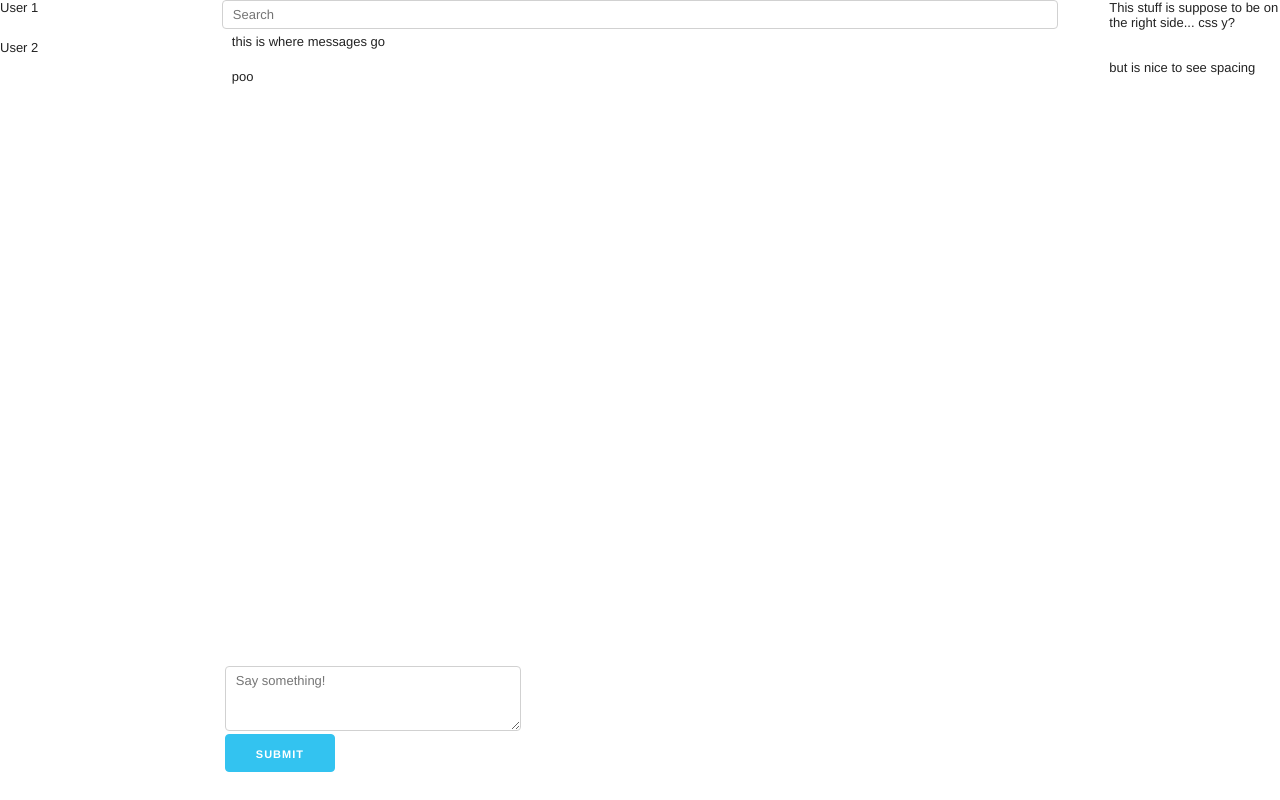
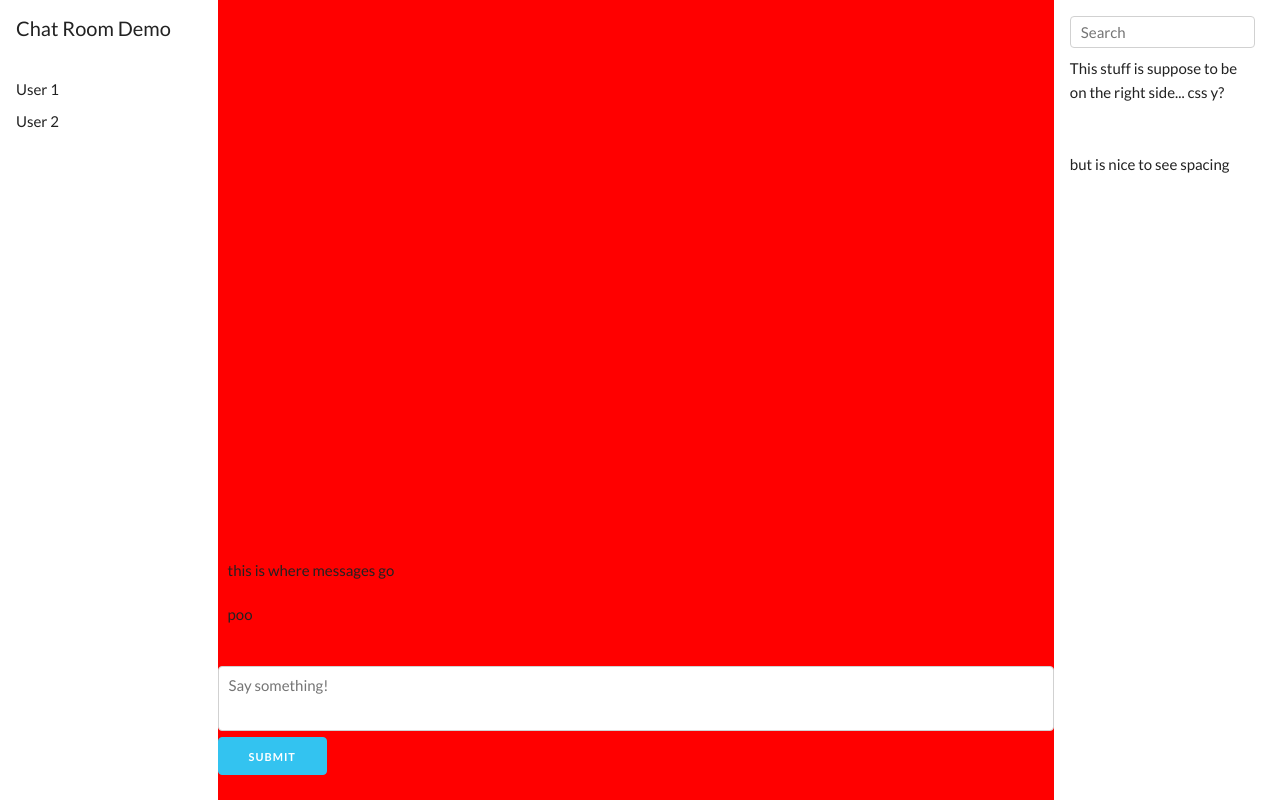
Before and after one commit to kelseyll/websockets_webapps_workshop, a website: page app/index.html in a window 1280 px wide. Drawn offline with nearby package versions, Linux system fonts and the light colour scheme; files that its build step writes are made by us from their sources.

Commit message:
Improve column width

```diff
--- a/app/index.html
+++ b/app/index.html
@@ -6,24 +6,26 @@
 	<link rel="stylesheet" type="text/css" href="skeleton.css">
 	<link rel="stylesheet" type="text/css" href="normalize.css">
 	<link rel="stylesheet" type="text/css" href="index.css">
-	<link rel="stylesheet" type="text/css" href="custom.css">
+
+	<!-- Bomb Ass Slack Look-Alike Font -->
+	<link href='https://fonts.googleapis.com/css?family=Lato:300,400,700' rel='stylesheet' type='text/css'>
 </head>
 
 <body>
 	<div class="container">
-		<div class="row">
-			<div>
-				<div id="users" class="two columns">
-					<p>User 1</p>
+			<div class="user-column two columns">
+				<div id="users">
+					<h2>Chat Room Demo</h2>
+					<p><img src="">User 1</p>
 					<p>User 2</p>
 				</div>
 			</div>
-			<div class="eight columns">
-				<input class="u-full-width" type="text" placeholder="Search" id="exampleEmailInput">
+		<div class="row">
+			<div class="message-column eight columns">
 				<ul id="messages">
 					<li>this is where messages go</li>
 				</ul>
-				<form>
+				<form class="message-input-box">
 					<div class="row">
 						<div class="twelve columns">
 							<textarea class="u-full-width" id="messageForm" placeholder="Say something!"></textarea>
@@ -32,7 +34,8 @@
 					</div>
 				</form>
 			</div>
-			<div class="two columns">
+			<div class="search-column two columns">
+				<input class="u-full-width" type="text" placeholder="Search" id="exampleEmailInput">
 				<div id="searchResults">
 					<p>This stuff is suppose to be on the right side... css y?
 						<br>
--- a/app/public/index.css
+++ b/app/public/index.css
@@ -1,23 +1,42 @@
 body {
-	font: 13px Helvetica, Arial;
+	font-family: 'Lato', sans-serif;
 }
-form {
-	padding: 3px;
-	position: fixed;
-	bottom: 0;
-}
-
-
-#users {
-
-}
-
-#messages {
-	list-style-type: none;
-	margin: 0;
-	padding: 0;
-}
-
-#messages li {
+li {
+ 	list-style-type: none;
 	padding: 5px 10px;
 }
+p {
+	margin: 8px 0;
+}
+textarea {
+	resize: none;
+	overflow: hidden;
+}
+h2 {
+	font-size: 2rem;
+	letter-spacing: 0.01px;
+	padding: 16px 0;
+	font-weight: 400;
+}
+/*Account for no left margin on user-column*/
+.two.columns {
+	width: 17%;
+}
+.user-column {
+	padding: 0 16px;
+}
+.message-column {
+	height: 100vh;
+	background-color: red;
+	display: flex;
+	flex-direction: column;
+	justify-content: flex-end;
+}
+.search-column {
+	padding: 16px;
+	margin-left: 0;
+	margin-right: 0;
+}
+.message-input-box {
+	justify-content: flex-end;
+}
```
